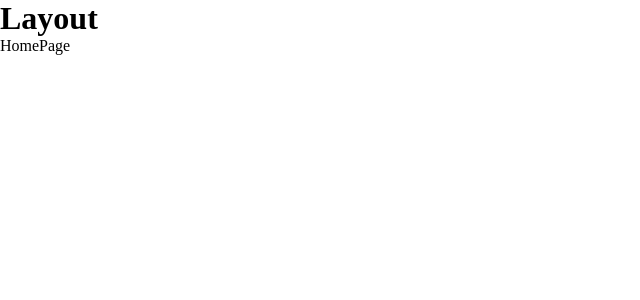
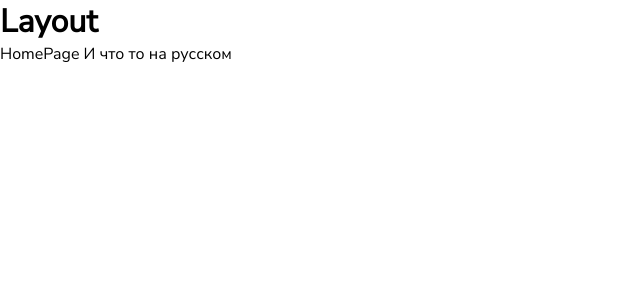
Before and after one commit to DianaZham/RS, a React (Vite) app in the folder frontend/: page / in a window 1280 px wide. Shown: the top 300 px of the page, without its empty margins (0-640 px from the left). Built offline with nearby package versions, Linux system fonts and the light colour scheme.

Commit message:
declared and filled theme, added font NunitoSans

```diff
--- a/frontend/src/app/App.tsx
+++ b/frontend/src/app/app.tsx
@@ -2,13 +2,17 @@ import React, {FC} from 'react'
 import {GlobalStyles} from './styles'
 import {RouterProvider} from 'react-router-dom'
 import {router} from './routes'
+import {ThemeProvider} from 'styled-components'
+import {ApplicationTheme} from './styles'
 
 
 const App: FC = () => {
     return (
         <>
-            <GlobalStyles/>
-            <RouterProvider router={router}/>
+            <ThemeProvider theme={ApplicationTheme}>
+                <GlobalStyles/>
+                <RouterProvider router={router}/>
+            </ThemeProvider>
         </>
     )
 }
--- a/frontend/src/app/index.ts
+++ b/frontend/src/app/index.ts
@@ -1,4 +1,4 @@
-export {default as App} from './App'
+export {default as App} from './app'
 export {store} from './store/store'
 export {useAppSelector, useAppDispatch} from './store/hooks'
 
--- a/frontend/src/app/styles/global-styles.ts
+++ b/frontend/src/app/styles/global-styles.ts
@@ -1,9 +1,18 @@
 import {createGlobalStyle} from 'styled-components'
+import fontSrc from './fonts/nunito-sans/NunitoSans-Regular.ttf'
+
 
 export const GlobalStyles = createGlobalStyle`
+
+  @font-face {
+    font-family: Nunito-Sans;
+    src: local('Nunito-Sans'), url("${fontSrc}") format("truetype");
+  }
+
   * {
     margin: 0;
     padding: 0;
     box-sizing: border-box;
+    font-family: '${({theme}) => theme.font.family}';
   }
 `
--- a/frontend/src/app/styles/index.ts
+++ b/frontend/src/app/styles/index.ts
@@ -1 +1,2 @@
 export {GlobalStyles} from './global-styles'
+export {ApplicationTheme} from './theme'
--- a/frontend/src/app/styles/styled-theme.d.ts
+++ /dev/null
@@ -1,11 +0,0 @@
-import 'styled-components'
-
-declare module 'styled-components' {
-    export interface DefaultTheme {
-        borderRadius: string;
-        colors: {
-            primary: string;
-            secondary: string;
-        };
-    }
-}
--- a/frontend/src/app/styles/theme.ts
+++ /dev/null
@@ -1,13 +0,0 @@
-import {DefaultTheme} from 'styled-components'
-
-
-const ApplicationTheme: DefaultTheme = {
-    borderRadius: '5px',
-    colors: {
-        main: 'cyan',
-        secondary: 'magenta',
-    },
-}
-
-
-export {ApplicationTheme}
--- /dev/null
+++ b/frontend/src/app/styles/theme/index.ts
@@ -0,0 +1 @@
+export {ApplicationTheme} from './theme'
--- /dev/null
+++ b/frontend/src/app/styles/theme/styled-theme.d.ts
@@ -0,0 +1,86 @@
+import 'styled-components'
+
+interface ColorVariant {
+    extraLight: string
+    light: string
+    dark: string
+    extraDark: string
+}
+
+interface NotificationVariant {
+    success: string
+    successLight: string
+    warning: string
+    warningLight: string
+    danger: string
+    dangerLight: string
+}
+
+interface NeutralVariant {
+    black: string
+    blackLight: string
+    gray: string
+    grayLight: string
+    white: string
+    whiteLight: string
+}
+
+interface FontVariant {
+    size: number
+    weight: 'regular' | 'medium' | 'bold'
+    lineHeight?: number
+}
+
+type BaseSizes = 'small' | 'large'
+type FullSizes = 'normal' | 'medium' | BaseSizes
+
+
+type HeadlineVariant = {
+    [key in `headline-${FullSizes}`]: FontVariant
+}
+
+type SubtitleVariant = {
+    [key in `subtitle-${BaseSizes}`]: FontVariant
+}
+
+type BodyVariant = {
+    [key in `body-${BaseSizes}`]: FontVariant
+}
+
+type ButtonVariant = {
+    [key in `button-${BaseSizes}`]: FontVariant
+}
+
+type TextVariant = HeadlineVariant & SubtitleVariant & BodyVariant & ButtonVariant
+
+interface SpacingVariant {
+    [key: `sp-${number}`]: number
+}
+
+type ShadowVariant = {
+    [key in FullSizes]: string
+}
+
+type RadiusVariant = {
+    [key in FullSizes]: number
+}
+
+declare module 'styled-components' {
+    export interface DefaultTheme {
+        font: {
+            family: string
+            desktop: TextVariant
+            mobile: TextVariant
+        }
+        colors: {
+            primary: ColorVariant
+            secondary: ColorVariant
+            tertiary: ColorVariant
+            neutral: NeutralVariant
+            notification: NotificationVariant
+        }
+        spacing: SpacingVariant
+        shadow: ShadowVariant
+        radius: RadiusVariant
+    }
+}
--- /dev/null
+++ b/frontend/src/app/styles/theme/theme.ts
@@ -0,0 +1,147 @@
+import {DefaultTheme} from 'styled-components'
+
+const desktopFonts: DefaultTheme['font']['desktop'] = {
+    'headline-large': {
+        size: 32,
+        weight: 'medium',
+        lineHeight: 56
+    },
+    'headline-medium': {
+        size: 24,
+        weight: 'bold',
+        lineHeight: 40,
+    },
+    'headline-normal': {
+        size: 20,
+        weight: 'bold',
+        lineHeight: 32,
+    },
+    'headline-small': {
+        size: 18,
+        weight: 'bold',
+        lineHeight: 28,
+    },
+    'subtitle-large': {
+        size: 13,
+        weight: 'medium',
+    },
+    'subtitle-small': {
+        size: 12,
+        weight: 'medium',
+    },
+    'body-large': {
+        size: 16,
+        weight: 'regular',
+        lineHeight: 24,
+    },
+    'body-small': {
+        size: 14,
+        weight: 'medium',
+        lineHeight: 21,
+    },
+    'button-large': {
+        size: 14,
+        weight: 'bold',
+    },
+    'button-small': {
+        size: 12,
+        weight: 'bold',
+    }
+}
+
+const ApplicationTheme: DefaultTheme = {
+    colors: {
+        primary: {
+            extraDark: '#0B83D9',
+            dark: '#0E91EF',
+            light: '#3EACFA',
+            extraLight: '#73C5FF'
+        },
+        secondary: {
+            extraDark: '#0B83D9',
+            dark: '#0E91EF',
+            light: '#3EACFA',
+            extraLight: '#5865BA'
+        },
+        tertiary: {
+            extraDark: '#F26C0C',
+            dark: '#FF661A',
+            light: '#FF9040',
+            extraLight: '#FFA96A'
+        },
+        neutral: {
+            black: '#17181A',
+            blackLight: '#666E80',
+            gray: '#98A1B3',
+            grayLight: '#E1E2E6',
+            white: '#F7F8FA',
+            whiteLight: '#FFFFFF'
+        },
+        notification: {
+            danger: '#F8183E',
+            dangerLight: '#FCA3B2',
+            success: '#07D95A',
+            successLight: '#9CF0BD',
+            warning: '#d9bd07',
+            warningLight: '#dace7a'
+        },
+    },
+    font:
+        {
+            family: 'Nunito-Sans',
+            desktop: {...desktopFonts},
+            mobile: {
+                ...desktopFonts,
+                'headline-large': {
+                    size: 24,
+                    weight: 'bold',
+                    lineHeight: 40
+                },
+                'headline-medium': {
+                    size: 20,
+                    weight: 'bold',
+                    lineHeight: 32,
+                },
+                'headline-normal': {
+                    size: 18,
+                    weight: 'bold',
+                    lineHeight: 28,
+                },
+                'headline-small': {
+                    size: 16,
+                    weight: 'bold',
+                    lineHeight: 24,
+                },
+            },
+        },
+    radius: {
+        large: 24,
+        medium: 16,
+        normal: 8,
+        small: 4
+    },
+    shadow: {
+        large: '0 16px 32px 0 rgba(38, 54, 153, 0.04)',
+        medium: '0 8px 16px 0 rgba(38, 54, 153, 0.04)',
+        normal: '0 4px 8px 0 rgba(38, 54, 153, 0.06)',
+        small: '0 2px 4px 0 rgba(38, 54, 153, 0.06)'
+    },
+    spacing: {
+        'sp-1': 4,
+        'sp-2': 8,
+        'sp-3': 12,
+        'sp-4': 16,
+        'sp-5': 24,
+        'sp-6': 32,
+        'sp-7': 40,
+        'sp-8': 48,
+        'sp-9': 56,
+        'sp-10': 64,
+        'sp-11': 80,
+        'sp-12': 120
+    }
+
+}
+
+
+export {ApplicationTheme}
--- a/frontend/src/pages/home/home.tsx
+++ b/frontend/src/pages/home/home.tsx
@@ -1,7 +1,7 @@
 import React, {FC} from 'react'
 
 const HomePage: FC = () => (
-    <div>HomePage</div>
+    <div>HomePage И что то на русском</div>
 )
 
 HomePage.displayName = 'HomePage'
```
Also changed, not shown: frontend/src/app/styles/fonts/nunito-sans/NunitoSans-Regular.ttf (added).
